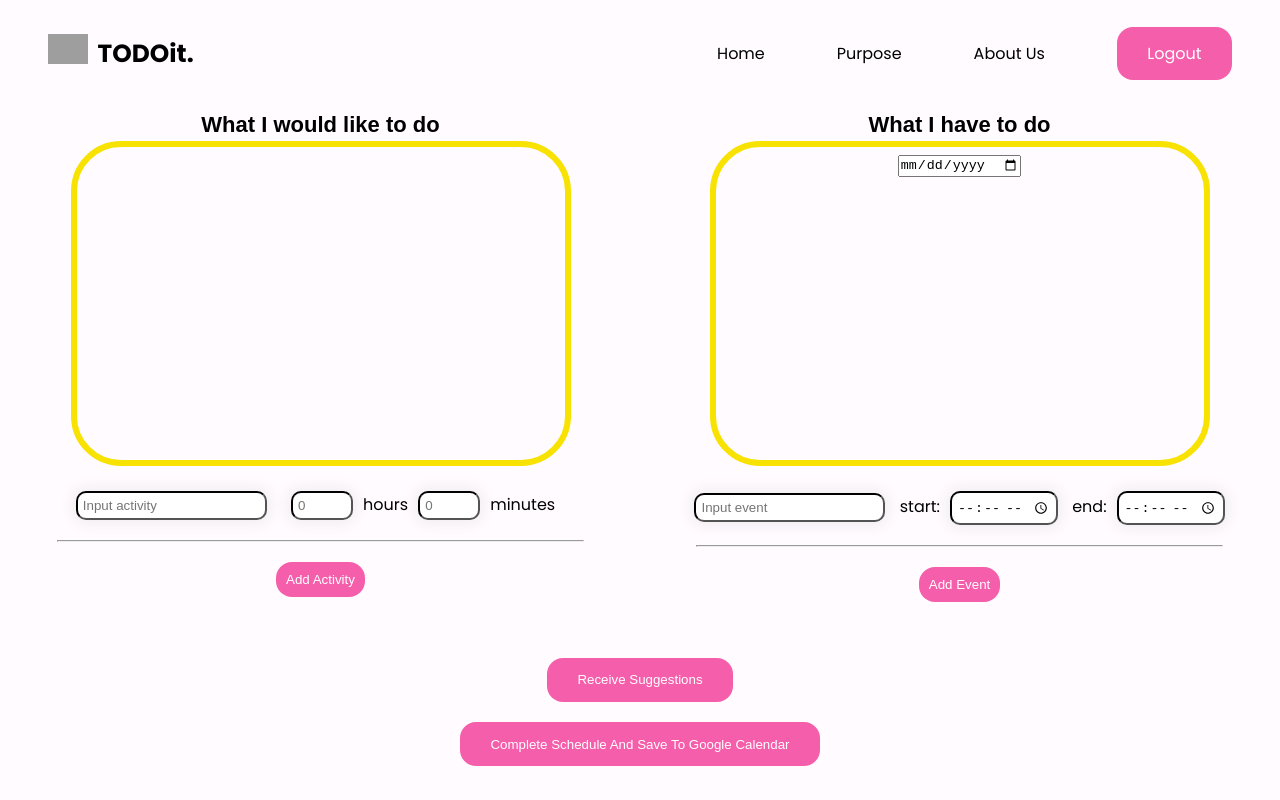
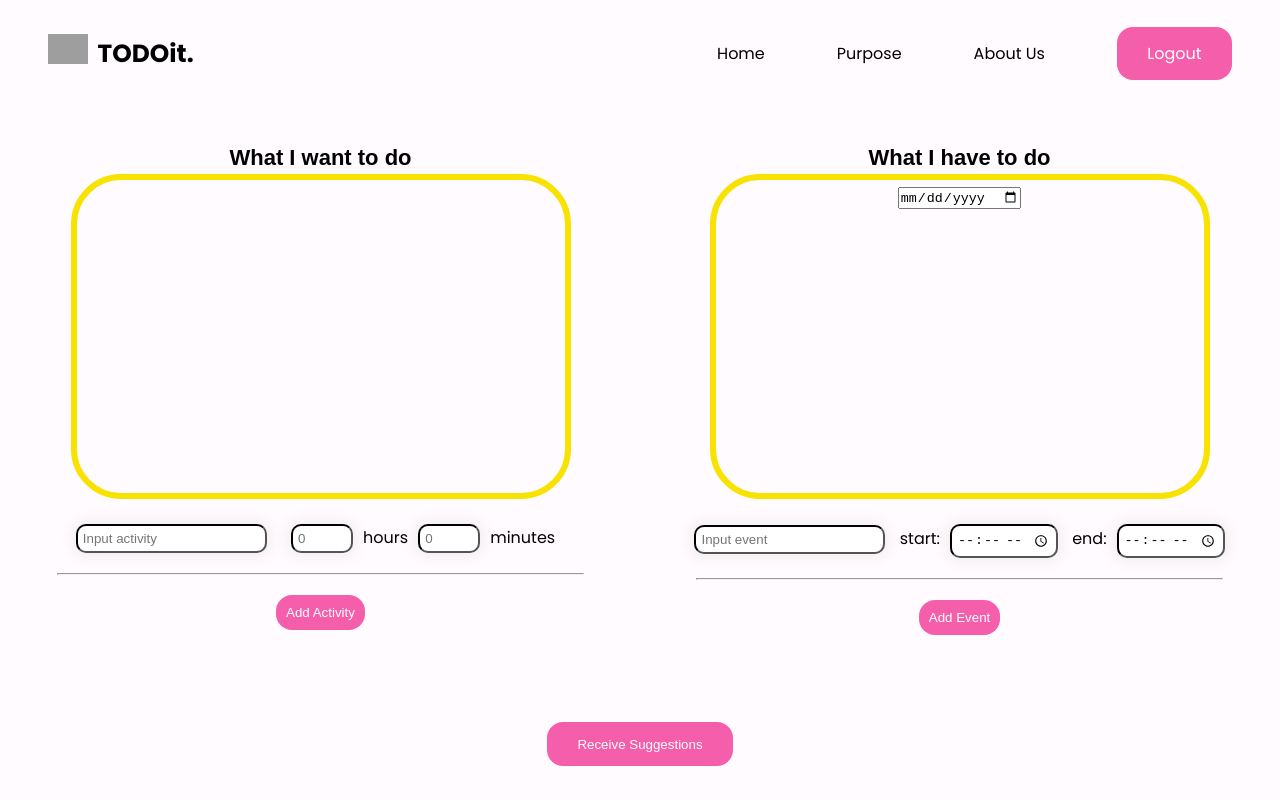
Before and after one commit to nparker19/project2-Group3-006, a React (Create React App) app: page / in a window 1280 px wide. Built offline with nearby package versions, Linux system fonts and the light colour scheme; grey boxes are pictures that could not be loaded; a web font is replaced by a local one.

Commit message:
Took out google calendar code + complete button. Edited JS page

```diff
--- a/src/App.js
+++ b/src/App.js
@@ -168,29 +168,7 @@ function App() {
 
   }
 
-  function onCompleteClick() {
-    const response_data = JSON.stringify({
-      scheduleDict: scheduleDict,
-      currentDate: dateInput.current.value,
-    });
-    fetch("/complete", {
-      method: "POST",
-      headers: {
-        "Content-Type": "application/json",
-      },
-      body: response_data,
-    })
-      .then((response) => response.json())
-      .then((data) => {
-        if (data.message_server.length === 1) {
-          alert(data.message_server[0]);
-        } else {
-          setScheduleDict(data.schedule_server);
-          alert("Schedule was successfully saved to your google calendar! You will be redirected to the home page after exiting out of this message");
-          setTimeout(function () { window.location.replace("/") }, 3000);
-        }
-      });
-  }
+
 
   return (
 
@@ -234,7 +212,7 @@ function App() {
       <table>
         <td class="suggestions">
           <div class="display" align="center">
-            <h2 class="title">What I would like to do</h2>
+            <h2 class="title">What I want to do</h2>
             <div class="suggestList" align="center">
               <ul>
                 <li>
@@ -304,11 +282,6 @@ function App() {
           Receive suggestions
         </button>
       </div>
-      <div class="Complete" align="center">
-        <button class="btn btn1" onClick={() => onCompleteClick()}>
-          Complete Schedule and save to google calendar
-        </button>
-      </div>
     </div>
 
   );
```
Also changed, not shown: templates/home.html (+0 -9 lines), 3 other files (tests, documents, lock files or other folders).
